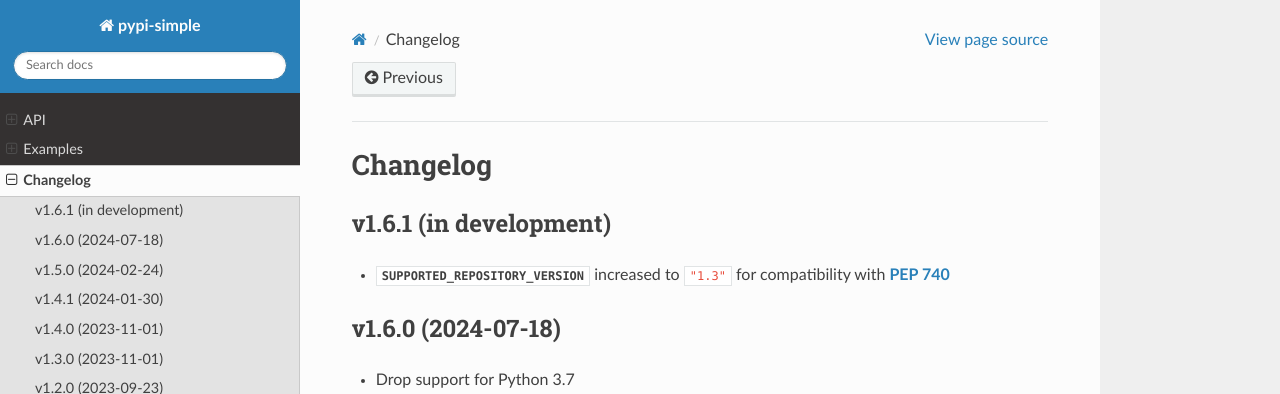
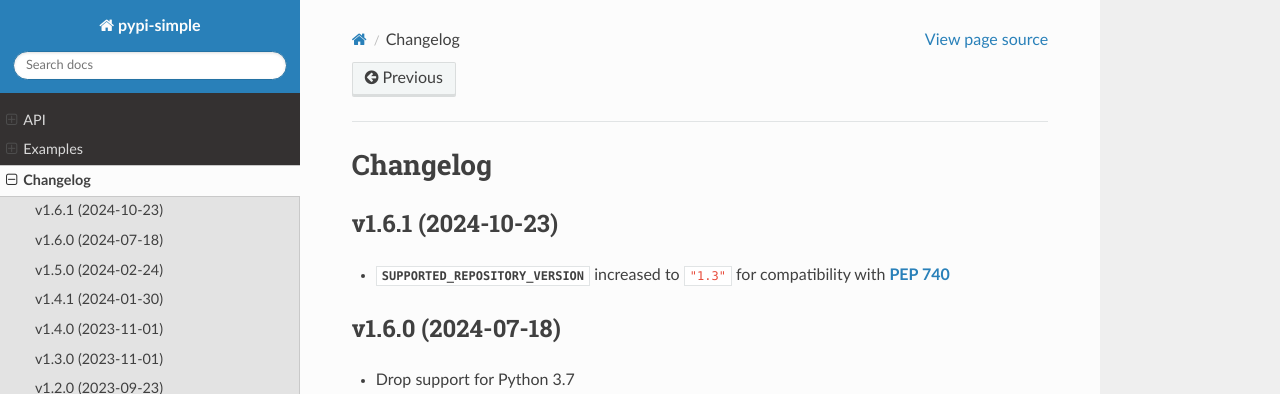
Before and after one commit to jwodder/pypi-simple, a Sphinx documentation site: the page built from docs/changelog.rst, in a window 1280 px wide and 900 px high. Shown: the top 394 px of the window. Built offline with Sphinx 7.4.7 and the Read the Docs theme 3.1.0, drawn with Linux system fonts in a browser that asks for light colours.

```diff
--- a/CHANGELOG.md
+++ b/CHANGELOG.md
@@ -1,5 +1,5 @@
-v1.6.1 (in development)
------------------------
+v1.6.1 (2024-10-23)
+-------------------
 - `SUPPORTED_REPOSITORY_VERSION` increased to `"1.3"` for compatibility with
   PEP 740
 
--- a/docs/changelog.rst
+++ b/docs/changelog.rst
@@ -3,8 +3,8 @@
 Changelog
 =========
 
-v1.6.1 (in development)
------------------------
+v1.6.1 (2024-10-23)
+-------------------
 - `SUPPORTED_REPOSITORY_VERSION` increased to ``"1.3"`` for compatibility with
   :pep:`740`
 
--- a/src/pypi_simple/__init__.py
+++ b/src/pypi_simple/__init__.py
@@ -14,7 +14,7 @@ Visit <https://github.com/jwodder/pypi-simple> or <https://pypi-simple.rtfd.io>
 for more information.
 """
 
-__version__ = "1.6.1.dev1"
+__version__ = "1.6.1"
 __author__ = "John Thorvald Wodder II"
 __author_email__ = "pypi-simple@varonathe.org"
 __license__ = "MIT"
```
